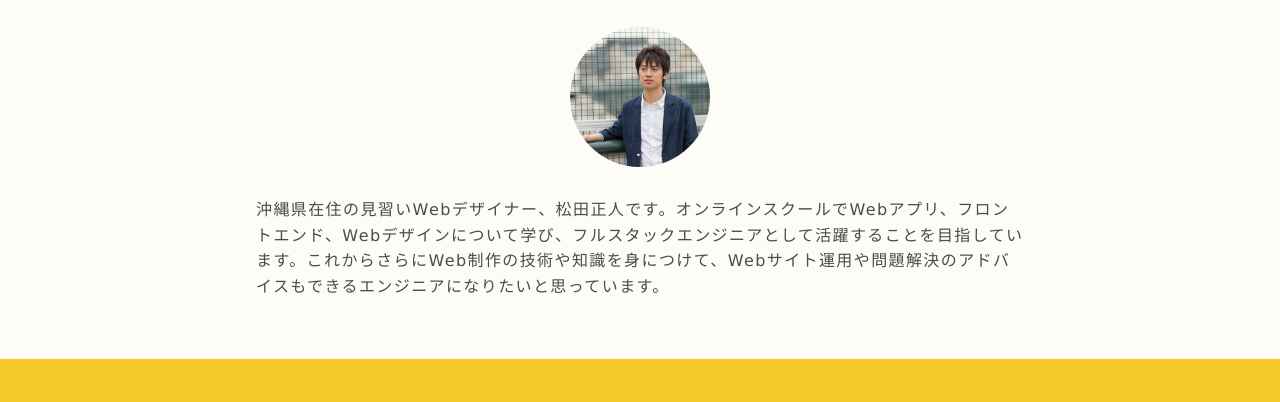
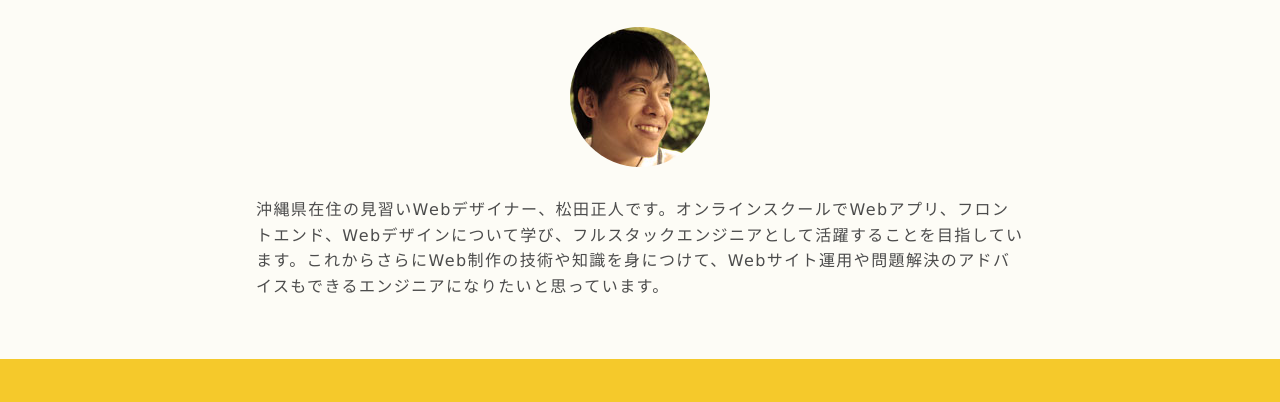
Before and after one commit to masatomaz/masatomaz.github.io, a plain HTML site: page index.html in a window 1280 px wide. Shown: the part 203-605 px from the top of the page. Drawn offline with nearby package versions, Linux system fonts and the light colour scheme.

Commit message:
change profile image

```diff
--- a/index.html
+++ b/index.html
@@ -14,7 +14,7 @@
             <a href="#contact" class="button-contact"><i aria-label="お問い合わせ" class="fa fa-envelope-o"></i></a>
             <div class="profile">
                 <h1 class="site-title abel uppercase text-center">Web Designer <span>Masato Matsuda</span></h1>
-                <img src="./images/img_profile.jpg" alt="プロフィール写真" width="140" height="140" class="block-center profile-icon">
+                <img src="./images/img_5578.jpg" alt="プロフィール写真" width="140" height="140" class="block-center profile-icon">
                 <p>沖縄県在住の見習いWebデザイナー、松田正人です。オンラインスクールでWebアプリ、フロントエンド、Webデザインについて学び、フルスタックエンジニアとして活躍することを目指しています。これからさらにWeb制作の技術や知識を身につけて、Webサイト運用や問題解決のアドバイスもできるエンジニアになりたいと思っています。</p>
             </div>
         </header>
```
Also changed, not shown: images/img_5578.jpg (renamed from images/5578.jpg).
